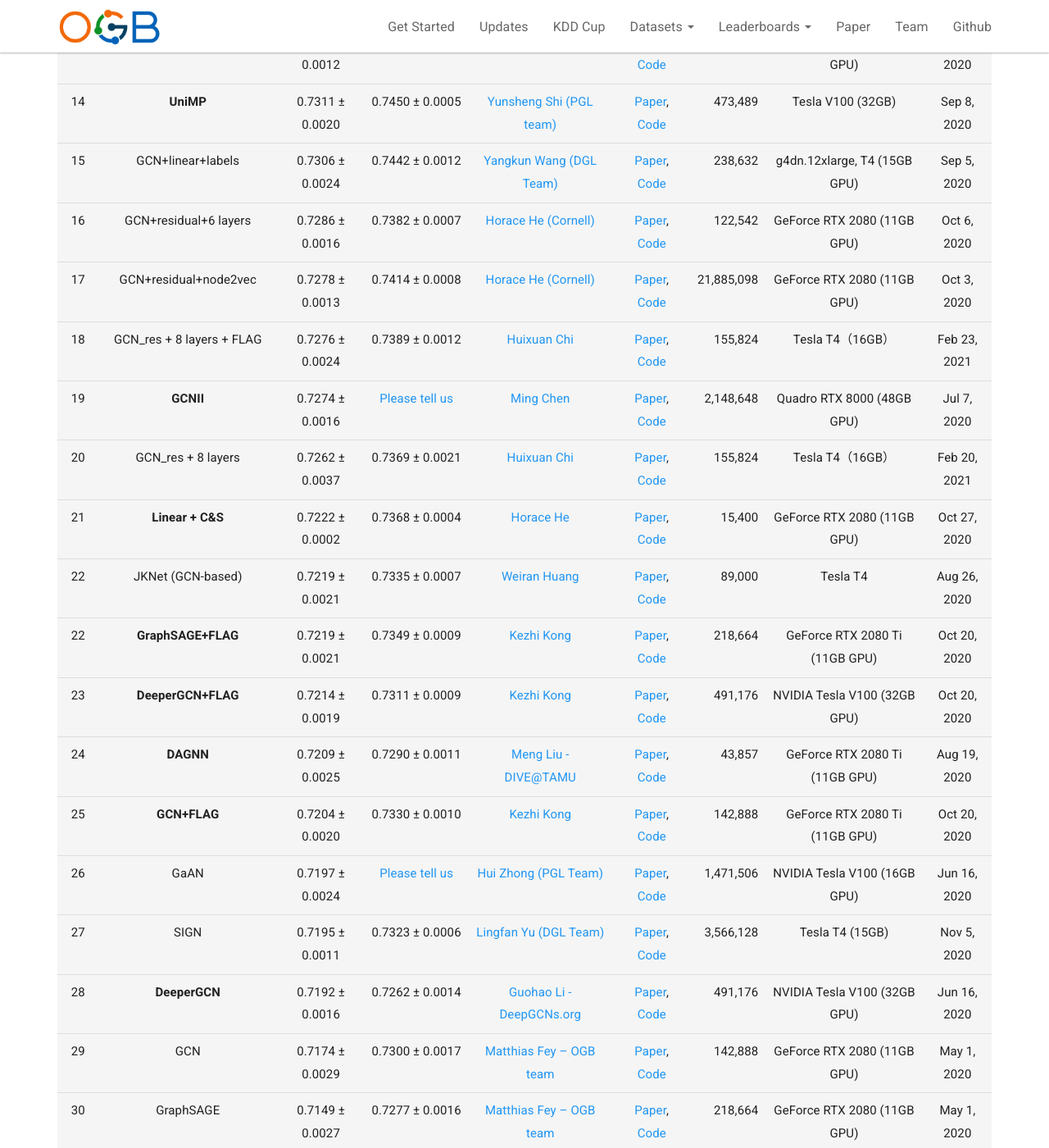
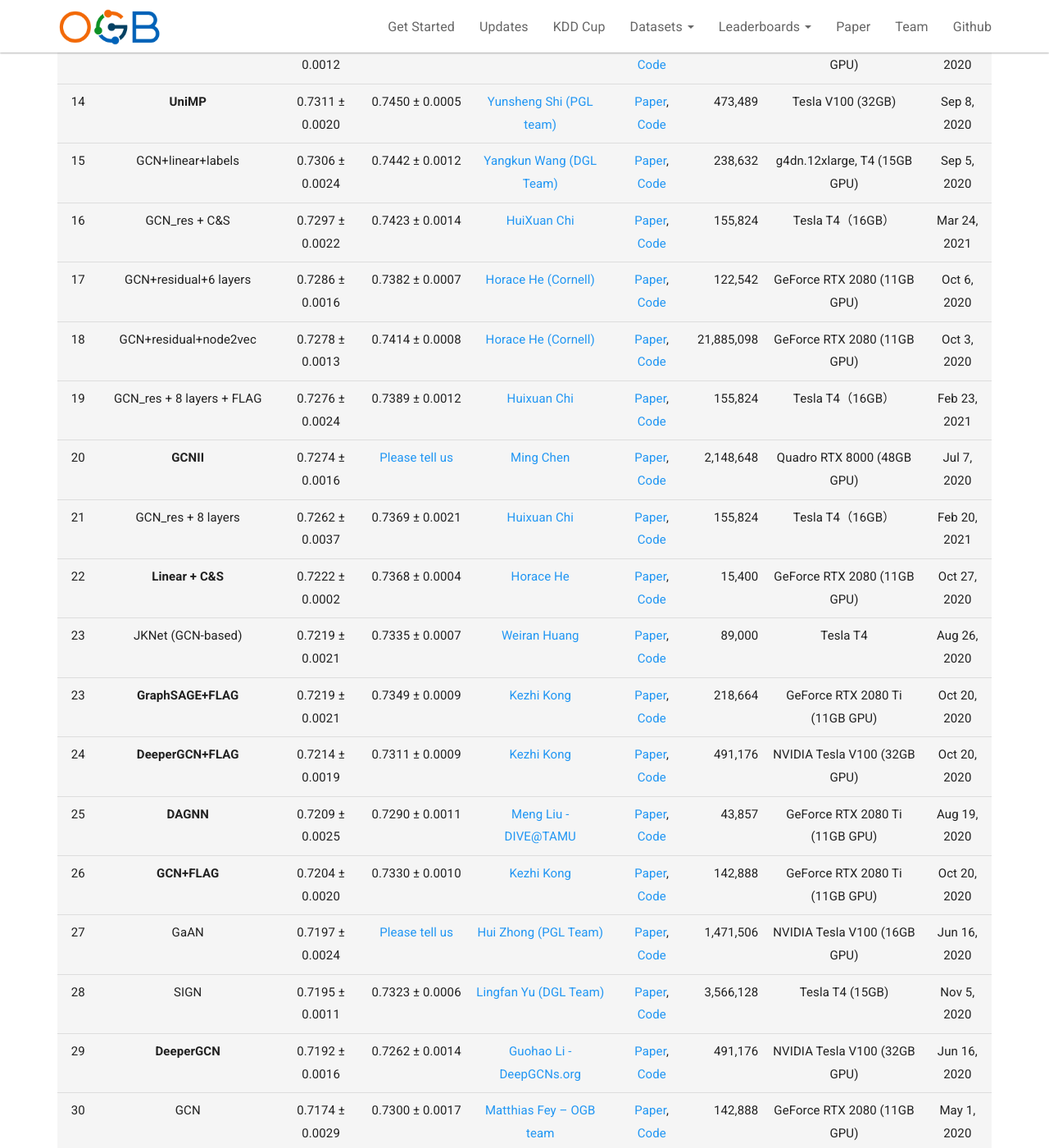
Before and after one commit to snap-stanford/ogb-web, a Jekyll site: the page built from _docs/leaderboard/leader_nodeprop.md, in a window 1280 px wide and 1400 px high, scrolled down 4779 px. Shown: the whole window at 82% size. Built offline with Jekyll 4.4.1, drawn with Linux system fonts in a browser that asks for light colours; some of the changed text lies outside the part shown.

Commit message:
updateleaderboard

```diff
--- a/_docs/leaderboard/leader_nodeprop.md
+++ b/_docs/leaderboard/leader_nodeprop.md
@@ -104,28 +104,29 @@ The **bold** method name indicates that the implementation is **official** (by t
 |  13  |  **MLP + C&S**  | 0.7312 ± 0.0012   | 0.7391 ± 0.0015 |[Horace He (Cornell)](mailto:hh498@cornell.edu) | [Paper](https://arxiv.org/abs/2010.13993), [Code](https://github.com/Chillee/CorrectAndSmooth) | 175,656 | GeForce RTX 2080 (11GB GPU) | Oct 27, 2020 |
 |  14  |  **UniMP**  | 0.7311 ± 0.0020   | 0.7450 ± 0.0005 |[Yunsheng Shi (PGL team)](mailto:shiyunsheng01@baidu.com) | [Paper](https://arxiv.org/pdf/2009.03509.pdf), [Code](https://github.com/PaddlePaddle/PGL/tree/main/ogb_examples/nodeproppred/unimp) | 473,489 | Tesla V100 (32GB) | Sep 8, 2020 |
 |  15  |  GCN+linear+labels  | 0.7306 ± 0.0024   | 0.7442 ± 0.0012 | [Yangkun Wang (DGL Team)](mailto:wyangkun@amazon.com) | [Paper](https://arxiv.org/abs/1609.02907), [Code](https://github.com/dmlc/dgl/tree/master/examples/pytorch/ogb/ogbn-arxiv) | 238,632 | g4dn.12xlarge, T4 (15GB GPU) | Sep 5, 2020 |
-|  16  |  GCN+residual+6 layers  | 0.7286 ± 0.0016   | 0.7382 ± 0.0007 | [Horace He (Cornell)](mailto:hh498@cornell.edu) | [Paper](https://arxiv.org/abs/1609.02907), [Code](https://github.com/Chillee/ogb_baselines) | 122,542 | GeForce RTX 2080 (11GB GPU) | Oct 6, 2020 |
-|  17  |  GCN+residual+node2vec  | 0.7278 ± 0.0013   | 0.7414 ± 0.0008 | [Horace He (Cornell)](mailto:hh498@cornell.edu) | [Paper](https://arxiv.org/abs/1609.02907), [Code](https://github.com/Chillee/ogb_baselines) | 21,885,098 | GeForce RTX 2080 (11GB GPU) | Oct 3, 2020 |
-|  18  |  GCN_res + 8 layers + FLAG  | 0.7276 ± 0.0024   | 0.7389 ± 0.0012 | [Huixuan Chi](mailto:1520655940@qq.com) | [Paper](https://arxiv.org/abs/2010.09891), [Code](https://github.com/ytchx1999/GCN_res-FLAG) | 155,824 | Tesla T4（16GB） | Feb 23, 2021 |
-|  19  |  **GCNII**  | 0.7274 ± 0.0016   | [Please tell us](mailto:ogb@cs.stanford.edu) |[Ming Chen](mailto:chennnming@outlook.com) | [Paper](https://arxiv.org/abs/2007.02133), [Code](https://github.com/chennnM/GCNII/tree/master/PyG/ogbn-arxiv) | 2,148,648 | Quadro RTX 8000 (48GB GPU) | Jul 7, 2020 |
-|  20  |  GCN_res + 8 layers  | 0.7262 ± 0.0037   | 0.7369 ± 0.0021 | [Huixuan Chi](mailto:1520655940@qq.com) | [Paper](https://arxiv.org/abs/1609.02907), [Code](https://github.com/ytchx1999/ogbn_arxiv_GCN_res) | 155,824 | Tesla T4（16GB） | Feb 20, 2021 |
-|  21  |  **Linear + C&S**  | 0.7222 ± 0.0002   | 0.7368 ± 0.0004 |[Horace He](mailto:hh498@cornell.edu) | [Paper](https://arxiv.org/abs/2010.13993), [Code](https://github.com/Chillee/CorrectAndSmooth) | 15,400 | GeForce RTX 2080 (11GB GPU) | Oct 27, 2020 |
-|  22  |  JKNet (GCN-based)  | 0.7219 ± 0.0021   | 0.7335 ± 0.0007 | [Weiran Huang](mailto:huangweiran1998@outlook.com) | [Paper](https://arxiv.org/pdf/1806.03536.pdf), [Code](https://github.com/EtoDemerzel0427/ogbn-arxiv-baselines/blob/master/JKNet.py) | 89,000 | Tesla T4 | Aug 26, 2020 |
-|  22  |  **GraphSAGE+FLAG**  | 0.7219 ± 0.0021   | 0.7349 ± 0.0009 |[Kezhi Kong](mailto:kong@cs.umd.edu) | [Paper](https://arxiv.org/abs/2010.09891), [Code](https://github.com/devnkong/FLAG) | 218,664 | GeForce RTX 2080 Ti (11GB GPU) | Oct 20, 2020 |
-|  23  |  **DeeperGCN+FLAG**  | 0.7214 ± 0.0019   | 0.7311 ± 0.0009 |[Kezhi Kong](mailto:kong@cs.umd.edu) | [Paper](https://arxiv.org/abs/2010.09891), [Code](https://github.com/devnkong/FLAG) | 491,176 | NVIDIA Tesla V100 (32GB GPU) | Oct 20, 2020 |
-|  24  |  **DAGNN**  | 0.7209 ± 0.0025   | 0.7290 ± 0.0011 |[Meng Liu - DIVE@TAMU](mailto:mengliu@tamu.edu) | [Paper](https://arxiv.org/abs/2007.09296), [Code](https://github.com/mengliu1998/DeeperGNN) | 43,857 | GeForce RTX 2080 Ti (11GB GPU) | Aug 19, 2020 |
-|  25  |  **GCN+FLAG**  | 0.7204 ± 0.0020   | 0.7330 ± 0.0010 |[Kezhi Kong](mailto:kong@cs.umd.edu) | [Paper](https://arxiv.org/abs/2010.09891), [Code](https://github.com/devnkong/FLAG) | 142,888 | GeForce RTX 2080 Ti (11GB GPU) | Oct 20, 2020 |
-|  26  |  GaAN  | 0.7197 ± 0.0024   | [Please tell us](mailto:ogb@cs.stanford.edu) | [Hui Zhong (PGL Team)](mailto:zhonghui03@baidu.com) | [Paper](https://arxiv.org/abs/1803.07294), [Code](https://github.com/PaddlePaddle/PGL/tree/master/ogb_examples/nodeproppred/ogbn-arxiv) | 1,471,506 | NVIDIA Tesla V100 (16GB GPU) | Jun 16, 2020 |
-|  27  |  SIGN  | 0.7195 ± 0.0011   | 0.7323 ± 0.0006 | [Lingfan Yu (DGL Team)](mailto:lingfan.yu@nyu.edu) | [Paper](https://arxiv.org/abs/2004.11198), [Code](https://github.com/dmlc/dgl/tree/master/examples/pytorch/ogb/sign) | 3,566,128 | Tesla T4 (15GB) | Nov 5, 2020 |
-|  28  |  **DeeperGCN**  | 0.7192 ± 0.0016   | 0.7262 ± 0.0014 |[Guohao Li - DeepGCNs.org](mailto:guohao.li@kaust.edu.sa) | [Paper](https://arxiv.org/abs/2006.07739), [Code](https://github.com/lightaime/deep_gcns_torch/tree/master/examples/ogb) | 491,176 | NVIDIA Tesla V100 (32GB GPU) | Jun 16, 2020 |
-|  29  |  GCN  | 0.7174 ± 0.0029   | 0.7300 ± 0.0017 | [Matthias Fey -- OGB team](mailto:matthias.fey@tu-dortmund.de) | [Paper](https://arxiv.org/abs/1609.02907), [Code](https://github.com/snap-stanford/ogb/tree/master/examples/nodeproppred/arxiv) | 142,888 | GeForce RTX 2080 (11GB GPU) | May 1, 2020 |
-|  30  |  GraphSAGE  | 0.7149 ± 0.0027   | 0.7277 ± 0.0016 | [Matthias Fey -- OGB team](mailto:matthias.fey@tu-dortmund.de) | [Paper](https://arxiv.org/abs/1706.02216), [Code](https://github.com/snap-stanford/ogb/tree/master/examples/nodeproppred/arxiv) | 218,664 | GeForce RTX 2080 (11GB GPU) | May 1, 2020 |
-|  31  |  **Plain Linear + C&S**  | 0.7126 ± 0.0001   | 0.7300 ± 0.0001 |[Horace He (Cornell)](mailto:hh498@cornell.edu) | [Paper](https://arxiv.org/abs/2010.13993), [Code](https://github.com/Chillee/CorrectAndSmooth) | 5,160 | GeForce RTX 2080 (11GB GPU) | Oct 27, 2020 |
-|  32  |  **GraphZoom (Node2vec)**  | 0.7118 ± 0.0018   | 0.7220 ± 0.0007 |[Xiuyu Li - GraphZoom](mailto:xl289@cornell.edu) | [Paper](https://openreview.net/forum?id=r1lGO0EKDH), [Code](https://github.com/cornell-zhang/GraphZoom/tree/master/ogb/ogbn-arxiv) | 8,963,624 | GeForce GTX 1080 Ti (11GB GPU) | Jul 2, 2020 |
-|  33  |  Node2vec  | 0.7007 ± 0.0013   | 0.7129 ± 0.0013 | [Matthias Fey -- OGB team](mailto:matthias.fey@tu-dortmund.de) | [Paper](https://arxiv.org/abs/1607.00653), [Code](https://github.com/snap-stanford/ogb/tree/master/examples/nodeproppred/arxiv) | 21,818,792 | GeForce RTX 2080 (11GB GPU) | May 1, 2020 |
-|  34  |  Label Propagation  | 0.6832 ± 0.0000   | 0.7014 ± 0.0000 | [Horace He (Cornell)](mailto:hh498@cornell.edu) | [Paper](http://pages.cs.wisc.edu/~jerryzhu/pub/ssl_survey.pdf), [Code](https://github.com/Chillee/CorrectAndSmoothOGB) | 0 | GeForce RTX 2080 (11GB GPU) | Oct 2, 2020 |
-|  35  |  **MLP+FLAG**  | 0.5602 ± 0.0019   | 0.5817 ± 0.0011 |[Kezhi Kong](mailto:kong@cs.umd.edu) | [Paper](https://arxiv.org/abs/2010.09891), [Code](https://github.com/devnkong/FLAG) | 110,120 | GeForce RTX 2080 Ti (11GB GPU) | Oct 20, 2020 |
-|  36  |  MLP  | 0.5550 ± 0.0023   | 0.5765 ± 0.0012 | [Matthias Fey -- OGB team](mailto:matthias.fey@tu-dortmund.de) | [Paper](https://arxiv.org/abs/2005.00687), [Code](https://github.com/snap-stanford/ogb/tree/master/examples/nodeproppred/arxiv) | 110,120 | GeForce RTX 2080 (11GB GPU) | May 1, 2020 |
+|  16  |  GCN_res + C&S  | 0.7297 ± 0.0022   | 0.7423 ± 0.0014 | [HuiXuan Chi](mailto:1520655940@qq.com) | [Paper](https://arxiv.org/abs/2010.13993), [Code](https://github.com/ytchx1999/PyG-GCN_res-CS) | 155,824 | Tesla T4（16GB） | Mar 24, 2021 |
+|  17  |  GCN+residual+6 layers  | 0.7286 ± 0.0016   | 0.7382 ± 0.0007 | [Horace He (Cornell)](mailto:hh498@cornell.edu) | [Paper](https://arxiv.org/abs/1609.02907), [Code](https://github.com/Chillee/ogb_baselines) | 122,542 | GeForce RTX 2080 (11GB GPU) | Oct 6, 2020 |
+|  18  |  GCN+residual+node2vec  | 0.7278 ± 0.0013   | 0.7414 ± 0.0008 | [Horace He (Cornell)](mailto:hh498@cornell.edu) | [Paper](https://arxiv.org/abs/1609.02907), [Code](https://github.com/Chillee/ogb_baselines) | 21,885,098 | GeForce RTX 2080 (11GB GPU) | Oct 3, 2020 |
+|  19  |  GCN_res + 8 layers + FLAG  | 0.7276 ± 0.0024   | 0.7389 ± 0.0012 | [Huixuan Chi](mailto:1520655940@qq.com) | [Paper](https://arxiv.org/abs/2010.09891), [Code](https://github.com/ytchx1999/GCN_res-FLAG) | 155,824 | Tesla T4（16GB） | Feb 23, 2021 |
+|  20  |  **GCNII**  | 0.7274 ± 0.0016   | [Please tell us](mailto:ogb@cs.stanford.edu) |[Ming Chen](mailto:chennnming@outlook.com) | [Paper](https://arxiv.org/abs/2007.02133), [Code](https://github.com/chennnM/GCNII/tree/master/PyG/ogbn-arxiv) | 2,148,648 | Quadro RTX 8000 (48GB GPU) | Jul 7, 2020 |
+|  21  |  GCN_res + 8 layers  | 0.7262 ± 0.0037   | 0.7369 ± 0.0021 | [Huixuan Chi](mailto:1520655940@qq.com) | [Paper](https://arxiv.org/abs/1609.02907), [Code](https://github.com/ytchx1999/ogbn_arxiv_GCN_res) | 155,824 | Tesla T4（16GB） | Feb 20, 2021 |
+|  22  |  **Linear + C&S**  | 0.7222 ± 0.0002   | 0.7368 ± 0.0004 |[Horace He](mailto:hh498@cornell.edu) | [Paper](https://arxiv.org/abs/2010.13993), [Code](https://github.com/Chillee/CorrectAndSmooth) | 15,400 | GeForce RTX 2080 (11GB GPU) | Oct 27, 2020 |
+|  23  |  JKNet (GCN-based)  | 0.7219 ± 0.0021   | 0.7335 ± 0.0007 | [Weiran Huang](mailto:huangweiran1998@outlook.com) | [Paper](https://arxiv.org/pdf/1806.03536.pdf), [Code](https://github.com/EtoDemerzel0427/ogbn-arxiv-baselines/blob/master/JKNet.py) | 89,000 | Tesla T4 | Aug 26, 2020 |
+|  23  |  **GraphSAGE+FLAG**  | 0.7219 ± 0.0021   | 0.7349 ± 0.0009 |[Kezhi Kong](mailto:kong@cs.umd.edu) | [Paper](https://arxiv.org/abs/2010.09891), [Code](https://github.com/devnkong/FLAG) | 218,664 | GeForce RTX 2080 Ti (11GB GPU) | Oct 20, 2020 |
+|  24  |  **DeeperGCN+FLAG**  | 0.7214 ± 0.0019   | 0.7311 ± 0.0009 |[Kezhi Kong](mailto:kong@cs.umd.edu) | [Paper](https://arxiv.org/abs/2010.09891), [Code](https://github.com/devnkong/FLAG) | 491,176 | NVIDIA Tesla V100 (32GB GPU) | Oct 20, 2020 |
+|  25  |  **DAGNN**  | 0.7209 ± 0.0025   | 0.7290 ± 0.0011 |[Meng Liu - DIVE@TAMU](mailto:mengliu@tamu.edu) | [Paper](https://arxiv.org/abs/2007.09296), [Code](https://github.com/mengliu1998/DeeperGNN) | 43,857 | GeForce RTX 2080 Ti (11GB GPU) | Aug 19, 2020 |
+|  26  |  **GCN+FLAG**  | 0.7204 ± 0.0020   | 0.7330 ± 0.0010 |[Kezhi Kong](mailto:kong@cs.umd.edu) | [Paper](https://arxiv.org/abs/2010.09891), [Code](https://github.com/devnkong/FLAG) | 142,888 | GeForce RTX 2080 Ti (11GB GPU) | Oct 20, 2020 |
+|  27  |  GaAN  | 0.7197 ± 0.0024   | [Please tell us](mailto:ogb@cs.stanford.edu) | [Hui Zhong (PGL Team)](mailto:zhonghui03@baidu.com) | [Paper](https://arxiv.org/abs/1803.07294), [Code](https://github.com/PaddlePaddle/PGL/tree/master/ogb_examples/nodeproppred/ogbn-arxiv) | 1,471,506 | NVIDIA Tesla V100 (16GB GPU) | Jun 16, 2020 |
+|  28  |  SIGN  | 0.7195 ± 0.0011   | 0.7323 ± 0.0006 | [Lingfan Yu (DGL Team)](mailto:lingfan.yu@nyu.edu) | [Paper](https://arxiv.org/abs/2004.11198), [Code](https://github.com/dmlc/dgl/tree/master/examples/pytorch/ogb/sign) | 3,566,128 | Tesla T4 (15GB) | Nov 5, 2020 |
+|  29  |  **DeeperGCN**  | 0.7192 ± 0.0016   | 0.7262 ± 0.0014 |[Guohao Li - DeepGCNs.org](mailto:guohao.li@kaust.edu.sa) | [Paper](https://arxiv.org/abs/2006.07739), [Code](https://github.com/lightaime/deep_gcns_torch/tree/master/examples/ogb) | 491,176 | NVIDIA Tesla V100 (32GB GPU) | Jun 16, 2020 |
+|  30  |  GCN  | 0.7174 ± 0.0029   | 0.7300 ± 0.0017 | [Matthias Fey -- OGB team](mailto:matthias.fey@tu-dortmund.de) | [Paper](https://arxiv.org/abs/1609.02907), [Code](https://github.com/snap-stanford/ogb/tree/master/examples/nodeproppred/arxiv) | 142,888 | GeForce RTX 2080 (11GB GPU) | May 1, 2020 |
+|  31  |  GraphSAGE  | 0.7149 ± 0.0027   | 0.7277 ± 0.0016 | [Matthias Fey -- OGB team](mailto:matthias.fey@tu-dortmund.de) | [Paper](https://arxiv.org/abs/1706.02216), [Code](https://github.com/snap-stanford/ogb/tree/master/examples/nodeproppred/arxiv) | 218,664 | GeForce RTX 2080 (11GB GPU) | May 1, 2020 |
+|  32  |  **Plain Linear + C&S**  | 0.7126 ± 0.0001   | 0.7300 ± 0.0001 |[Horace He (Cornell)](mailto:hh498@cornell.edu) | [Paper](https://arxiv.org/abs/2010.13993), [Code](https://github.com/Chillee/CorrectAndSmooth) | 5,160 | GeForce RTX 2080 (11GB GPU) | Oct 27, 2020 |
+|  33  |  **GraphZoom (Node2vec)**  | 0.7118 ± 0.0018   | 0.7220 ± 0.0007 |[Xiuyu Li - GraphZoom](mailto:xl289@cornell.edu) | [Paper](https://openreview.net/forum?id=r1lGO0EKDH), [Code](https://github.com/cornell-zhang/GraphZoom/tree/master/ogb/ogbn-arxiv) | 8,963,624 | GeForce GTX 1080 Ti (11GB GPU) | Jul 2, 2020 |
+|  34  |  Node2vec  | 0.7007 ± 0.0013   | 0.7129 ± 0.0013 | [Matthias Fey -- OGB team](mailto:matthias.fey@tu-dortmund.de) | [Paper](https://arxiv.org/abs/1607.00653), [Code](https://github.com/snap-stanford/ogb/tree/master/examples/nodeproppred/arxiv) | 21,818,792 | GeForce RTX 2080 (11GB GPU) | May 1, 2020 |
+|  35  |  Label Propagation  | 0.6832 ± 0.0000   | 0.7014 ± 0.0000 | [Horace He (Cornell)](mailto:hh498@cornell.edu) | [Paper](http://pages.cs.wisc.edu/~jerryzhu/pub/ssl_survey.pdf), [Code](https://github.com/Chillee/CorrectAndSmoothOGB) | 0 | GeForce RTX 2080 (11GB GPU) | Oct 2, 2020 |
+|  36  |  **MLP+FLAG**  | 0.5602 ± 0.0019   | 0.5817 ± 0.0011 |[Kezhi Kong](mailto:kong@cs.umd.edu) | [Paper](https://arxiv.org/abs/2010.09891), [Code](https://github.com/devnkong/FLAG) | 110,120 | GeForce RTX 2080 Ti (11GB GPU) | Oct 20, 2020 |
+|  37  |  MLP  | 0.5550 ± 0.0023   | 0.5765 ± 0.0012 | [Matthias Fey -- OGB team](mailto:matthias.fey@tu-dortmund.de) | [Paper](https://arxiv.org/abs/2005.00687), [Code](https://github.com/snap-stanford/ogb/tree/master/examples/nodeproppred/arxiv) | 110,120 | GeForce RTX 2080 (11GB GPU) | May 1, 2020 |
 
 
 
```
